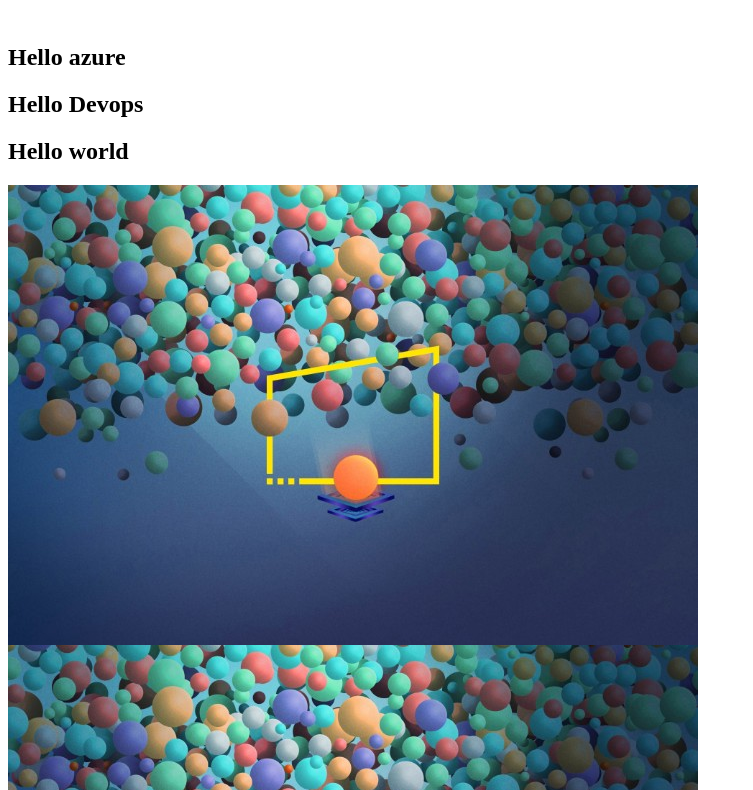
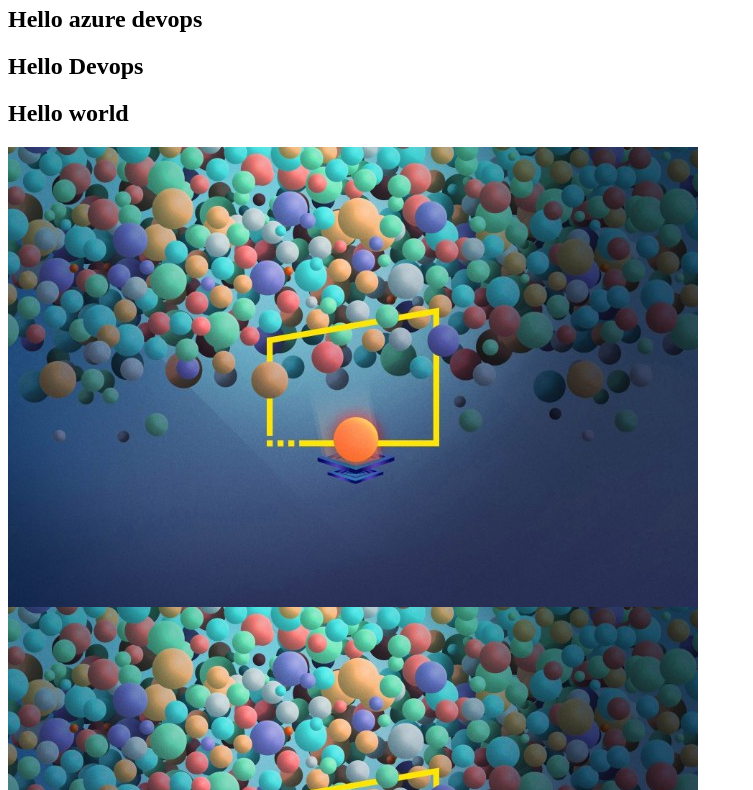
Before and after one commit to sparks2209/day2, a plain HTML site: page index.html in a window 1280 px wide. Shown: the part 60-850 px from the top of the page, without its empty margins (0-753 px from the left). Drawn offline with Linux system fonts and the light colour scheme.

Commit message:
Update index.html
Azure devops

```diff
--- a/index.html
+++ b/index.html
@@ -1,6 +1,5 @@
 <h1> Hello Ey  </h1>
-<marquee> Hello Docker  </marquee>
-<h2> Hello azure  </h2>
+<h2> Hello azure  devops</h2>
 <h2> Hello Devops  </h2>
 <h2> Hello world </h2>
 <img  src="ey.jpg">
@@ -10,3 +9,4 @@
 <h2> My New demo </h2>
 <h2> New Imagepoly </h2>
 <h2> Hello Shabana </h2>
+<marquee> Hello Docker  </marquee>
```
